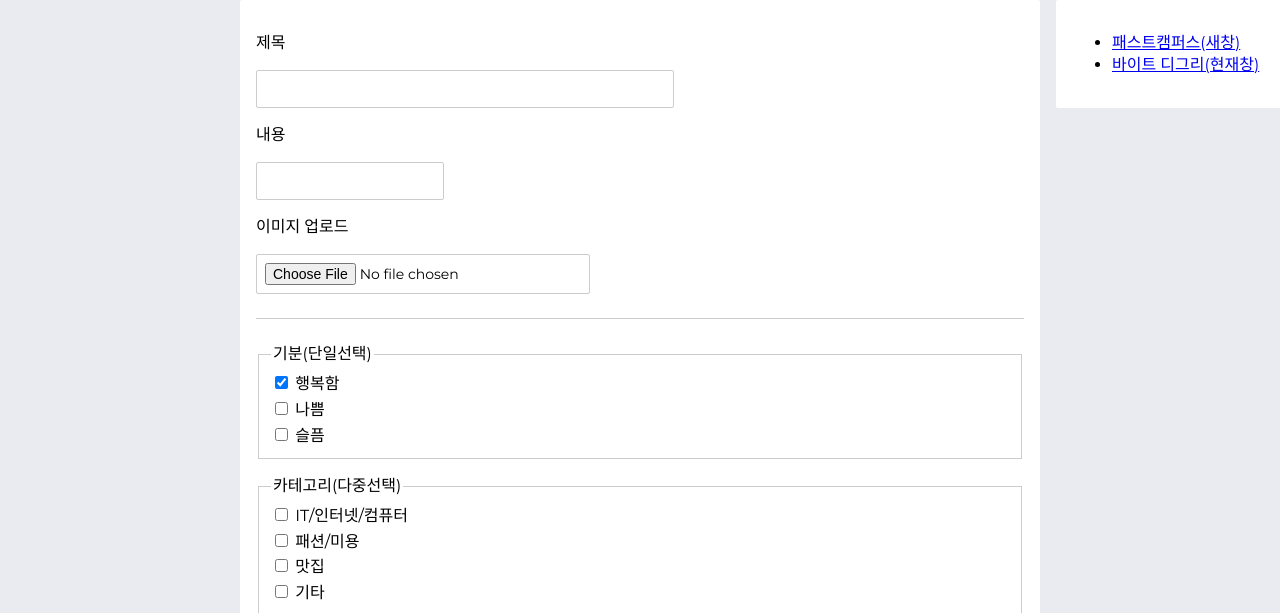
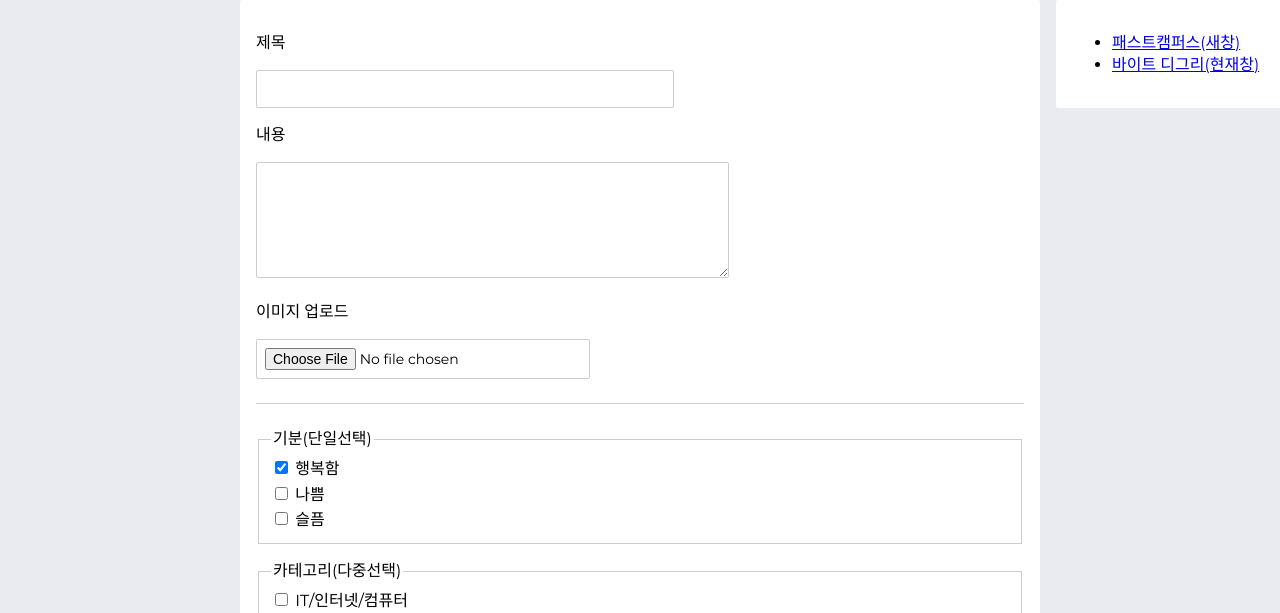
Before and after one commit to leedawnn/KDT_HW, a plain HTML site: page byte-degree-html2/src/index.html in a window 1280 px wide. Shown: the part 163-776 px from the top of the page. Drawn offline with Linux system fonts and the light colour scheme; files whose address does not match are found by name.

Commit message:
refactor: Modify input tag to textarea tag

```diff
--- a/byte-degree-html2/src/index.html
+++ b/byte-degree-html2/src/index.html
@@ -47,11 +47,11 @@
                         <p>
                             <label>
                                 내용<br />
-                                <input
+                                <textarea
                                     name="content"
                                     cols="55"
                                     rows="5"
-                                ></input>
+                                ></textarea>
                             </label>
                         </p>
                         <p>
```
